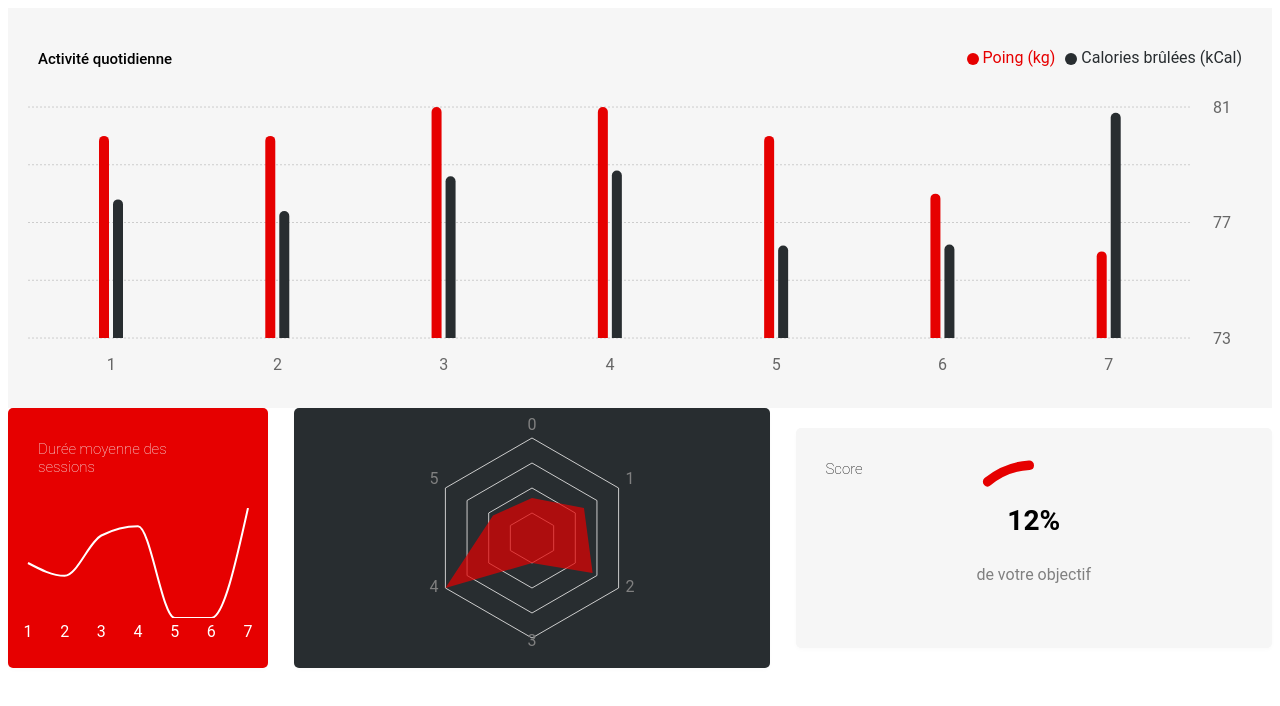
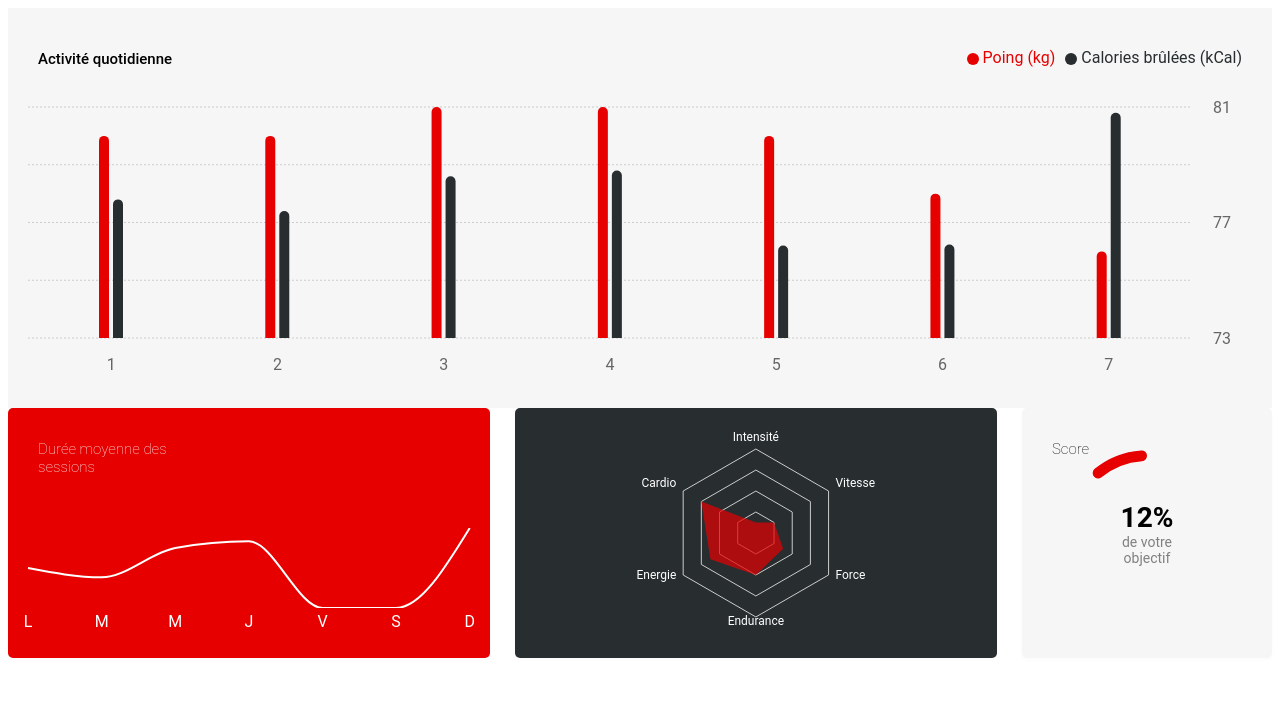
Before and after one commit to milonte/SportSee, a React (Create React App) app: page /12 in a window 1280 px wide. Shown: the top 706 px of the page. Built offline with nearby package versions, Linux system fonts and the light colour scheme.

Commit message:
Format data + style

```diff
--- a/src/components/Performance.tsx
+++ b/src/components/Performance.tsx
@@ -3,15 +3,30 @@ import { PolarAngleAxis, PolarGrid, Radar, RadarChart, ResponsiveContainer } fro
 
 export default function Perfomance(data: any) {
     const performances = data.data.data;
-    const kinds = data.data.kind;
+
+    const formatKind = (data: any) => {
+        switch (data.kind) {
+            case 1: return 'Intensité';
+            case 2: return 'Vitesse';
+            case 3: return 'Force';
+            case 4: return 'Endurance';
+            case 5: return 'Energie';
+            case 6: return 'Cardio';
+        }
+    }
 
     return (
         <div id="performances">
-            <ResponsiveContainer width="100%" height="100%" minHeight="200px">
-                <RadarChart cx="50%" cy="50%" outerRadius="80%" data={performances}>
+            <ResponsiveContainer>
+                <RadarChart
+                    cx="50%"
+                    cy="50%"
+                    outerRadius="70%"
+                    data={performances}
+                >
                     <PolarGrid gridType="polygon" radialLines={false} />
-                    <PolarAngleAxis />
-                    <Radar name="Mike" dataKey="value" fill="#E60000" fillOpacity={0.7} />
+                    <PolarAngleAxis dataKey={(data) => formatKind(data)} />
+                    <Radar name="Mike" dataKey={"kind"} fill="#E60000" fillOpacity={0.7} />
                 </RadarChart>
             </ResponsiveContainer>
         </div>
--- a/src/components/Session.tsx
+++ b/src/components/Session.tsx
@@ -1,26 +1,35 @@
 import '../styles/components/session.scss';
-import { CartesianGrid, Legend, Line, LineChart, ResponsiveContainer, Tooltip, XAxis, YAxis } from "recharts";
+import { Line, LineChart, ResponsiveContainer, Tooltip, XAxis, YAxis } from "recharts";
 
 export default function Session(data: any) {
     const sessions = data.data.sessions;
 
+    const formatDay = (data: any) => {
+        switch (data.day) {
+            case 1: return 'L';
+            case 2: return 'M';
+            case 3: return 'M';
+            case 4: return 'J';
+            case 5: return 'V';
+            case 6: return 'S';
+            case 7: return 'D';
+        }
+    }
+
     return (
         <div id='sessions'>
             <h2 className='title'>Durée moyenne des sessions</h2>
-
-            <ResponsiveContainer width="100%" height="100%" minHeight="200px">
+            <ResponsiveContainer>
                 <LineChart
-                    width={260}
-                    height={200}
                     data={sessions}
                     margin={{
-                        top: 100,
+                        top: 120,
                         right: 20,
                         left: 20,
                         bottom: 20,
                     }}
                 >
-                    <XAxis dataKey="day" axisLine={false} tickLine={false} tick={{ fill: 'white' }} />
+                    <XAxis dataKey={(data) => formatDay(data)} axisLine={false} tickLine={false} tick={{ fill: 'white' }} />
                     <YAxis dataKey="sessionLength" hide allowDataOverflow={true} />
                     <Tooltip content={({ active, payload }): any => {
                         if (active && payload && payload.length) {
--- a/src/components/TodayScore.tsx
+++ b/src/components/TodayScore.tsx
@@ -1,9 +1,8 @@
-import { Legend, RadialBar, RadialBarChart, ResponsiveContainer } from 'recharts';
+import { RadialBar, RadialBarChart, ResponsiveContainer } from 'recharts';
 import '../styles/components/todayscore.scss';
 
 export default function TodayScore(data: any) {
     const score = [{ value: 1 - data.data.todayScore }];
-    console.log(data)
     const targetAngle = 90 + data.data.todayScore * 360
 
     return (
@@ -13,12 +12,10 @@ export default function TodayScore(data: any) {
                 <p className='percent'>{Number(data.data.todayScore) * 100}%</p>
                 <p>de votre objectif</p>
             </span>
-            <ResponsiveContainer width="100%" height="100%" minHeight="200px">
+            <ResponsiveContainer>
                 <RadialBarChart
-                    width={730}
-                    height={200}
-                    innerRadius="70%"
-                    outerRadius="80%"
+                    innerRadius="65%"
+                    outerRadius="75%"
                     data={score}
                     startAngle={90}
                     endAngle={targetAngle}
--- a/src/styles/app.scss
+++ b/src/styles/app.scss
@@ -16,6 +16,8 @@ body {
             box-shadow: 0px 2px 4px rgba(0, 0, 0, 0.0212249);
             border-radius: 5px;
             flex: 1 1 auto;
+            min-width: 250px;
+            min-height: 250px;
         }
     }
 }
--- a/src/styles/components/performance.scss
+++ b/src/styles/components/performance.scss
@@ -4,4 +4,9 @@
 #performances {
 
     background-color: #282D30;
+
+    .recharts-text {
+        font-size: 12px;
+        fill: white;
+    }
 }
--- a/src/styles/components/session.scss
+++ b/src/styles/components/session.scss
@@ -4,8 +4,6 @@
     background-color: config.$primary-color;
     color: white;
     position: relative;
-    width: 260px;
-    height: 260px;
 
     .title {
         position: absolute;
--- a/src/styles/components/todayscore.scss
+++ b/src/styles/components/todayscore.scss
@@ -3,7 +3,6 @@
 
 #today-score {
     position: relative;
-    margin: 20px 0;
     background: config.$secondary-color;
     .title {
         position: absolute;
@@ -15,20 +14,35 @@
         font-weight: lighter;
     }
 
+    .recharts-surface,
     .legend {
-        text-align: center;
         position: absolute;
         top: 50%;
         left: 50%;
         transform: translate(-50%, -50%);
-        font-size: 16px;
+        /* padding-top: 20px; */
+    }
+
+    .legend {
+        text-align: center;
+        font-size: 14px;
         margin: 0;
         color: grey;
+        height: 100%;
+        width: 100px;
+        display: flex;
+        flex-direction: column;
+        justify-content: center;
+
+        p {
+            margin: 0;
+        }
 
         .percent {
             font-weight: bolder;
             font-size: 28px;
             color: black;
+            margin-bottom: 0px;
         }
     }
 }
```
